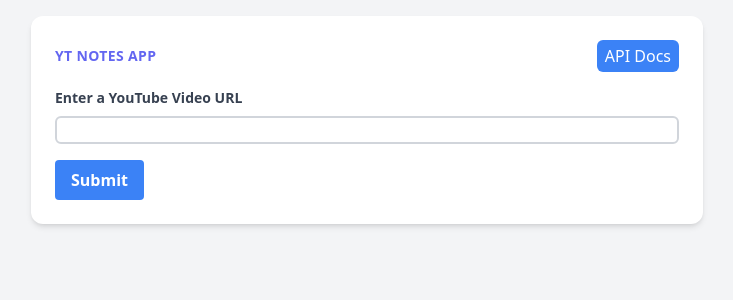
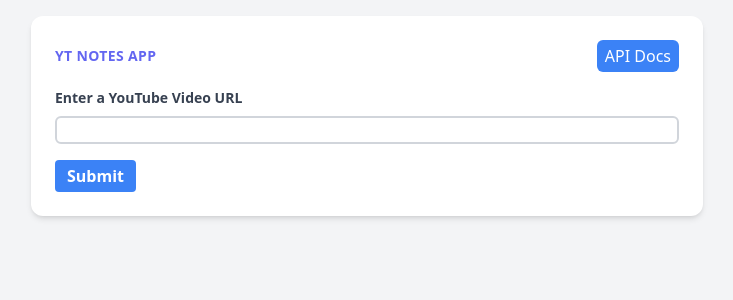
Before and after one commit to udit-001/yt-notes, a Django app: page / in a window 1280 px wide. Shown: the top 300 px of the page, without its empty margins (273-1006 px from the left). Run offline with Django 5.2, Linux system fonts and the light colour scheme; some libraries are stand-ins or nearby versions.

Commit message:
feat: change submit button padding

```diff
--- a/src/app/templates/app/submit_url.html
+++ b/src/app/templates/app/submit_url.html
@@ -21,7 +21,7 @@
                     {% endfor %}
                 </div>
             {% endfor %}
-            <button type="submit" class="mt-2 bg-blue-500 hover:bg-blue-700 text-white font-bold py-2 px-4 rounded"> Submit </button>
+            <button type="submit" class="mt-2 bg-blue-500 hover:bg-blue-700 text-white font-bold py-1 px-3 rounded"> Submit </button>
           </form>
         </div>
       </div>
```
